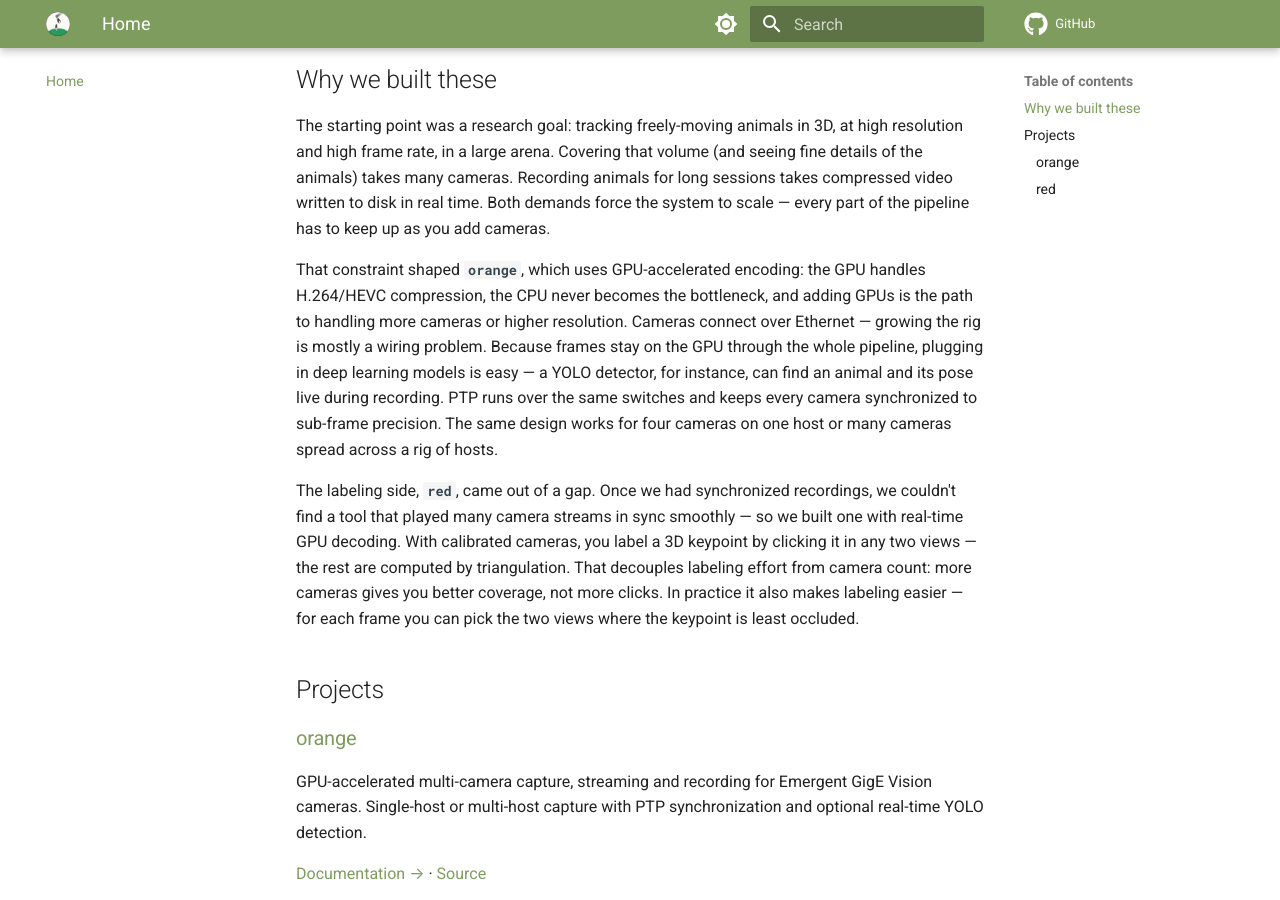
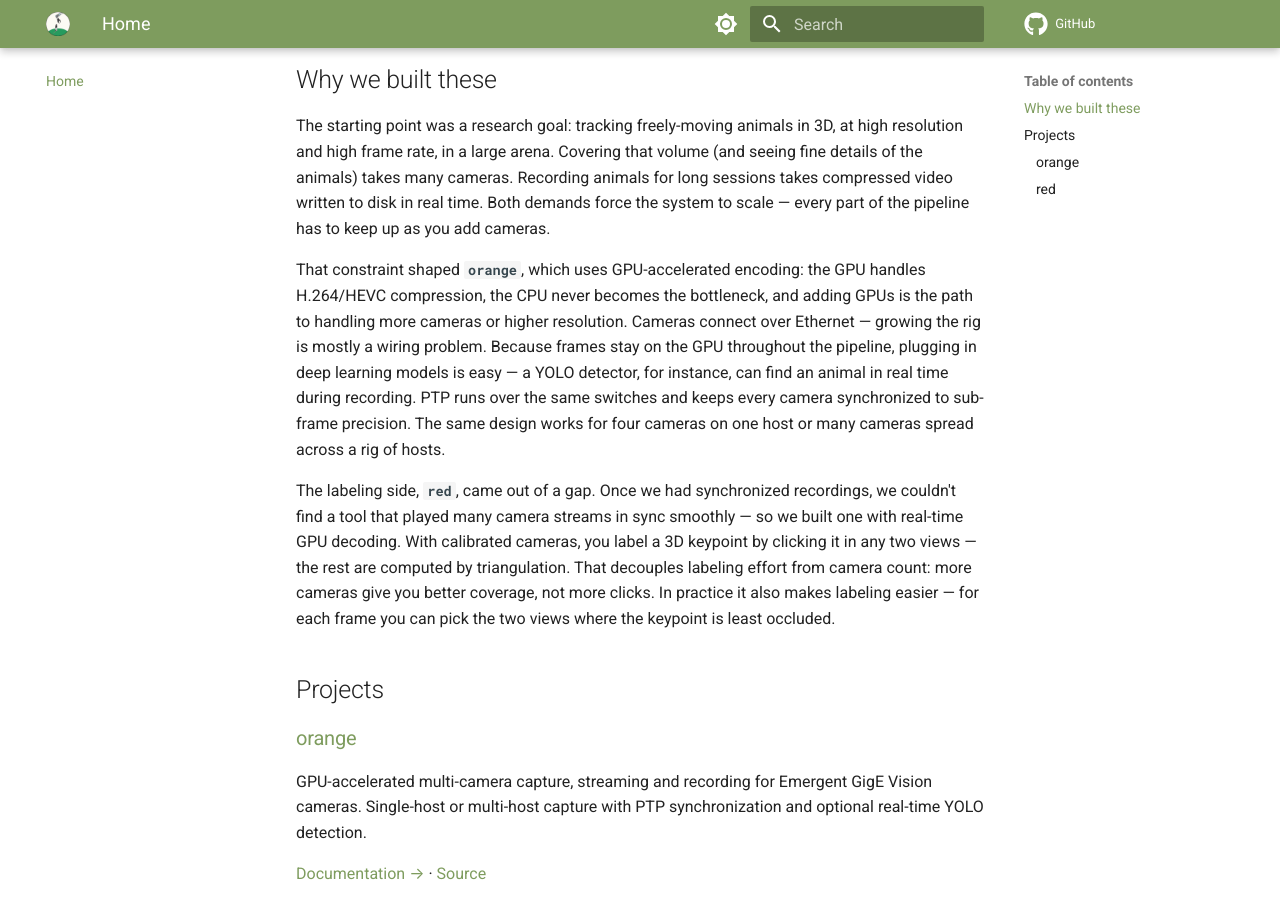
Before and after one commit to moments-behavior/docs, an MkDocs documentation site: the page built from docs/index.md, in a window 1280 px wide and 900 px high, scrolled down 640 px. Built offline with MkDocs 1.6.1 and Material for MkDocs 9.7.7, drawn with Linux system fonts in a browser that asks for light colours.

Commit message:
change wording on index page

```diff
--- a/docs/index.md
+++ b/docs/index.md
@@ -8,9 +8,9 @@ Tools for high-throughput, time-synchronized multi-camera recording and labeling
 
 The starting point was a research goal: tracking freely-moving animals in 3D, at high resolution and high frame rate, in a large arena. Covering that volume (and seeing fine details of the animals) takes many cameras. Recording animals for long sessions takes compressed video written to disk in real time. Both demands force the system to scale — every part of the pipeline has to keep up as you add cameras.
 
-That constraint shaped **`orange`**, which uses GPU-accelerated encoding: the GPU handles H.264/HEVC compression, the CPU never becomes the bottleneck, and adding GPUs is the path to handling more cameras or higher resolution. Cameras connect over Ethernet — growing the rig is mostly a wiring problem. Because frames stay on the GPU through the whole pipeline, plugging in deep learning models is easy — a YOLO detector, for instance, can find an animal and its pose live during recording. PTP runs over the same switches and keeps every camera synchronized to sub-frame precision. The same design works for four cameras on one host or many cameras spread across a rig of hosts.
+That constraint shaped **`orange`**, which uses GPU-accelerated encoding: the GPU handles H.264/HEVC compression, the CPU never becomes the bottleneck, and adding GPUs is the path to handling more cameras or higher resolution. Cameras connect over Ethernet — growing the rig is mostly a wiring problem. Because frames stay on the GPU throughout the pipeline, plugging in deep learning models is easy — a YOLO detector, for instance, can find an animal in real time during recording. PTP runs over the same switches and keeps every camera synchronized to sub-frame precision. The same design works for four cameras on one host or many cameras spread across a rig of hosts.
 
-The labeling side, **`red`**, came out of a gap. Once we had synchronized recordings, we couldn't find a tool that played many camera streams in sync smoothly — so we built one with real-time GPU decoding. With calibrated cameras, you label a 3D keypoint by clicking it in any two views — the rest are computed by triangulation. That decouples labeling effort from camera count: more cameras gives you better coverage, not more clicks. In practice it also makes labeling easier — for each frame you can pick the two views where the keypoint is least occluded.
+The labeling side, **`red`**, came out of a gap. Once we had synchronized recordings, we couldn't find a tool that played many camera streams in sync smoothly — so we built one with real-time GPU decoding. With calibrated cameras, you label a 3D keypoint by clicking it in any two views — the rest are computed by triangulation. That decouples labeling effort from camera count: more cameras give you better coverage, not more clicks. In practice it also makes labeling easier — for each frame you can pick the two views where the keypoint is least occluded.
 
 ## Projects
 
```
